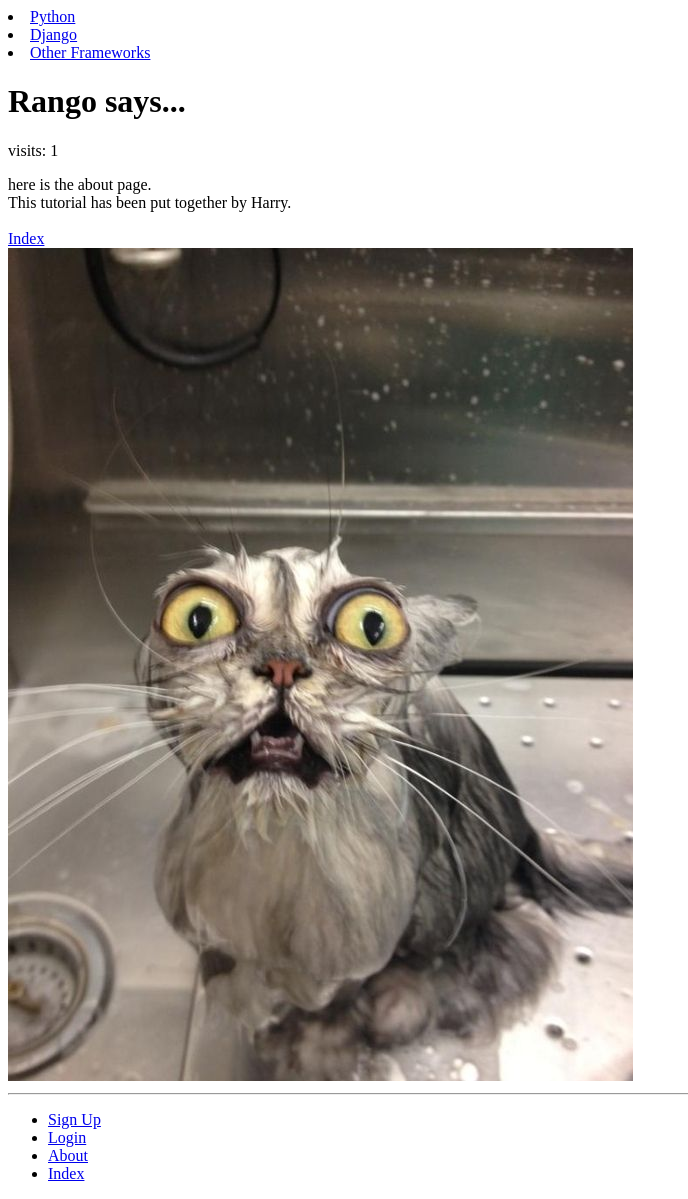
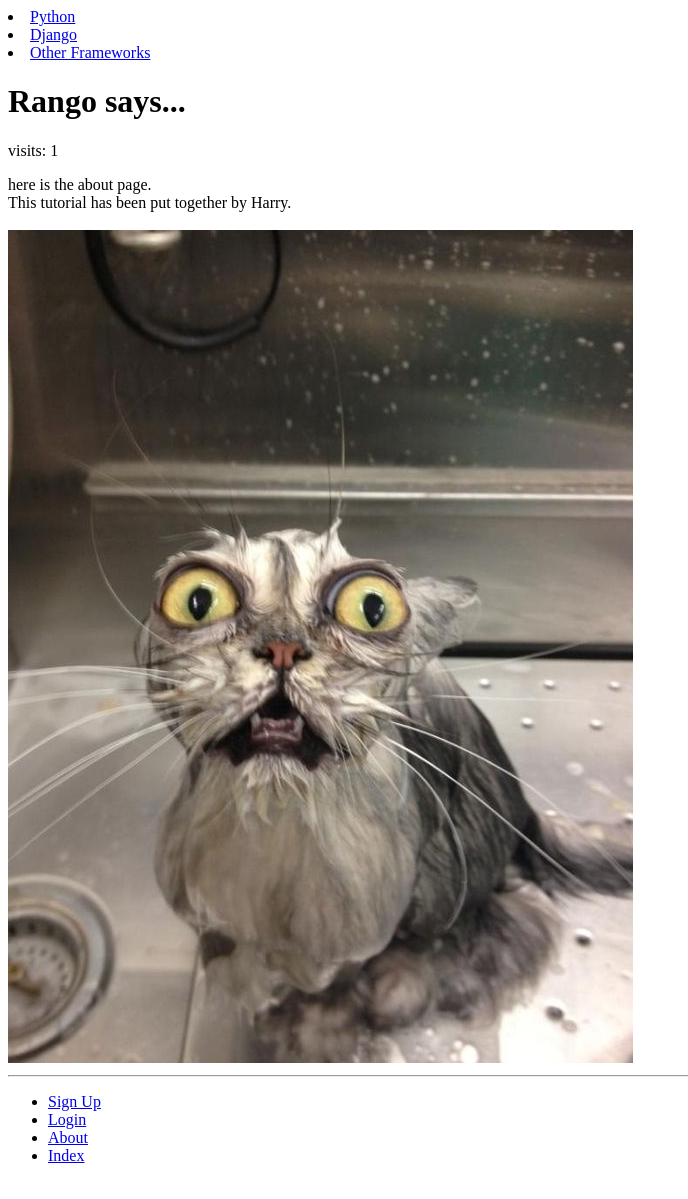
Before and after one commit to Kujira513/tango_with_django_project, a Django app: page /rango/about/ in a window 1280 px wide. Shown: the whole page, without its empty margins (0-688 px from the left). After the commit the page ends 1163 px from the top, so only its background shows below. Run offline with Django 3.2, Linux system fonts and the light colour scheme; data comes from the database, SQL or seed files in the repository; both versions use the stored data as it was after the commit.

Commit message:
end of chapter 10

```diff
--- a/templates/rango/about.html
+++ b/templates/rango/about.html
@@ -12,7 +12,6 @@
 			<strong>{{ boldmessage }}</strong><br />
 		</div>
 		<div>
-			<a href="{% url 'index' %}">Index</a><br />
 			<img src="{{ MEDIA_URL}}cat.jpg" alt = "Picture of cat"/>
 		</div>
 {% endblock %}
```
Also changed, not shown: db.sqlite3.
